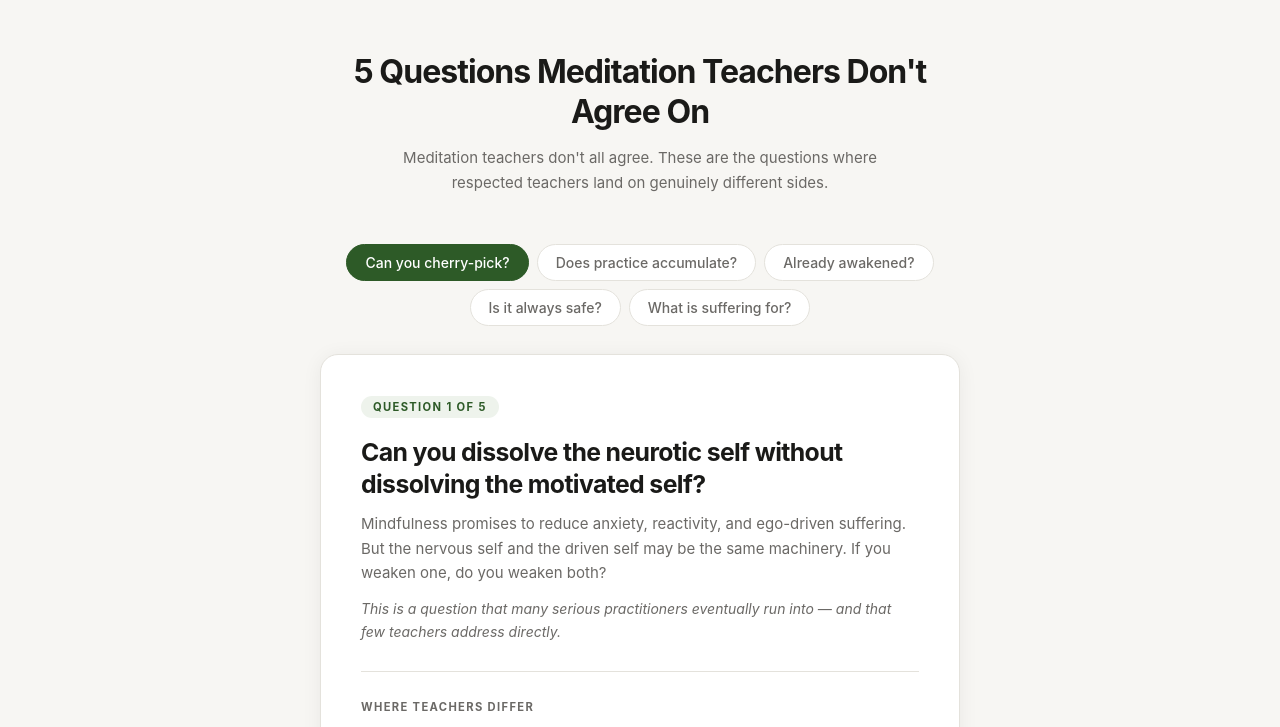
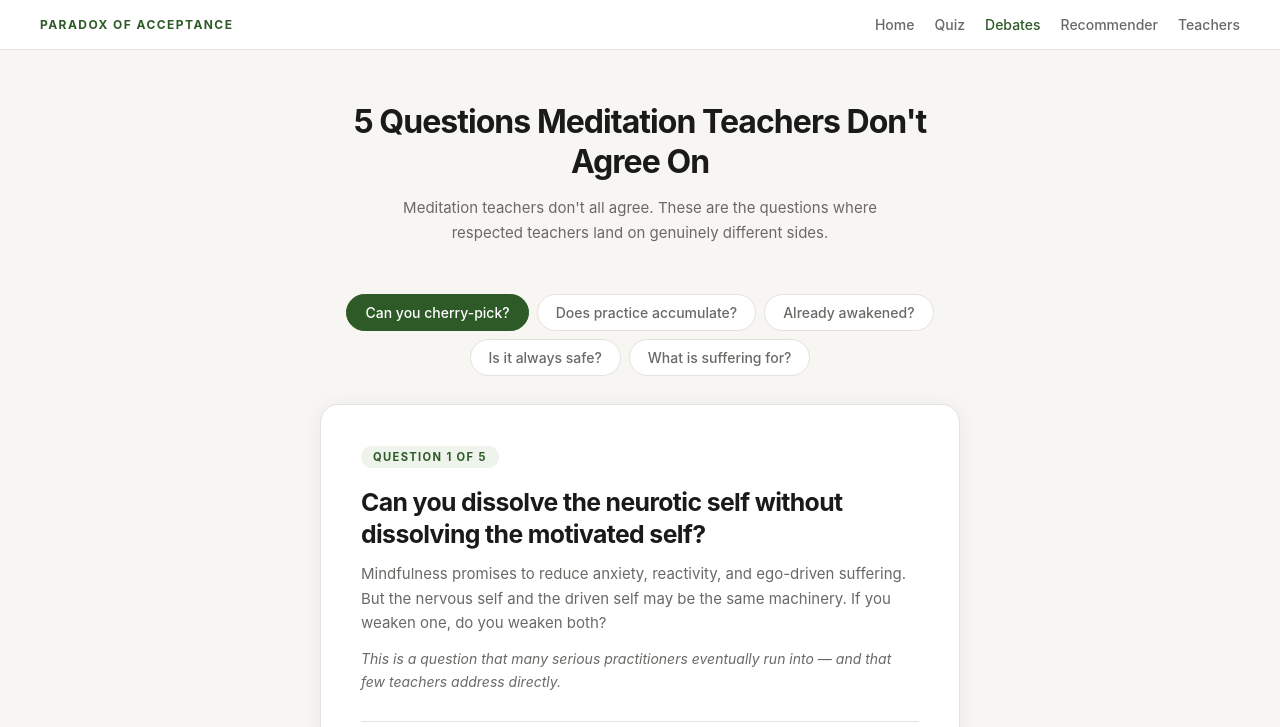
Before and after one commit to nickxma/meditation-debates, a plain HTML site: page index.html in a window 1280 px wide. Shown: the top 727 px of the page. Drawn offline with Linux system fonts and the light colour scheme.

Commit message:
Add shared navbar navigation linking all four tools

```diff
--- a/index.html
+++ b/index.html
@@ -28,6 +28,52 @@ body {
   min-height: 100vh;
   display: flex;
   flex-direction: column;
+}
+
+/* Top navbar */
+nav {
+  border-bottom: 1px solid var(--border);
+  background: var(--surface);
+  padding: 16px 20px;
+  position: sticky;
+  top: 0;
+  z-index: 100;
+}
+
+.nav-container {
+  max-width: 1200px;
+  margin: 0 auto;
+  display: flex;
+  align-items: center;
+  justify-content: space-between;
+  gap: 20px;
+}
+
+.nav-brand {
+  font-size: 0.75rem;
+  font-weight: 700;
+  letter-spacing: 0.12em;
+  text-transform: uppercase;
+  color: var(--accent);
+}
+
+.nav-links {
+  display: flex;
+  gap: 20px;
+  flex-wrap: wrap;
+}
+
+.nav-links a {
+  font-size: 0.875rem;
+  color: var(--text-muted);
+  text-decoration: none;
+  font-weight: 500;
+  transition: color 0.15s;
+}
+
+.nav-links a:hover,
+.nav-links a.active {
+  color: var(--accent);
 }
 
 header {
@@ -271,6 +317,19 @@ footer a:hover { text-decoration: underline; }
 </head>
 <body>
 
+<nav>
+  <div class="nav-container">
+    <div class="nav-brand">Paradox of Acceptance</div>
+    <div class="nav-links">
+      <a href="https://nickxma.github.io/">Home</a>
+      <a href="https://nickxma.github.io/meditation-quiz/" class="">Quiz</a>
+      <a href="https://nickxma.github.io/meditation-debates/" class="active">Debates</a>
+      <a href="https://nickxma.github.io/meditation-recommender/">Recommender</a>
+      <a href="https://nickxma.github.io/teacher-debates/">Teachers</a>
+    </div>
+  </div>
+</nav>
+
 <header>
   <h1>5 Questions Meditation Teachers Don't Agree On</h1>
   <p class="subtitle">Meditation teachers don't all agree. These are the questions where respected teachers land on genuinely different sides.</p>
@@ -438,9 +497,11 @@ footer a:hover { text-decoration: underline; }
 
 <footer>
   <div class="footer-links">
-    <span class="footer-label">Explore more:</span>
-    <a href="https://nickxma.github.io/meditation-quiz/">What kind of meditator are you?</a>
-    <a href="https://nickxma.github.io/meditation-recommender/">What should I actually practice?</a>
+    <span class="footer-label">Explore:</span>
+    <a href="https://nickxma.github.io/">Home</a>
+    <a href="https://nickxma.github.io/meditation-quiz/">Quiz</a>
+    <a href="https://nickxma.github.io/meditation-recommender/">Recommender</a>
+    <a href="https://nickxma.github.io/teacher-debates/">Teachers</a>
   </div>
 </footer>
 
```
